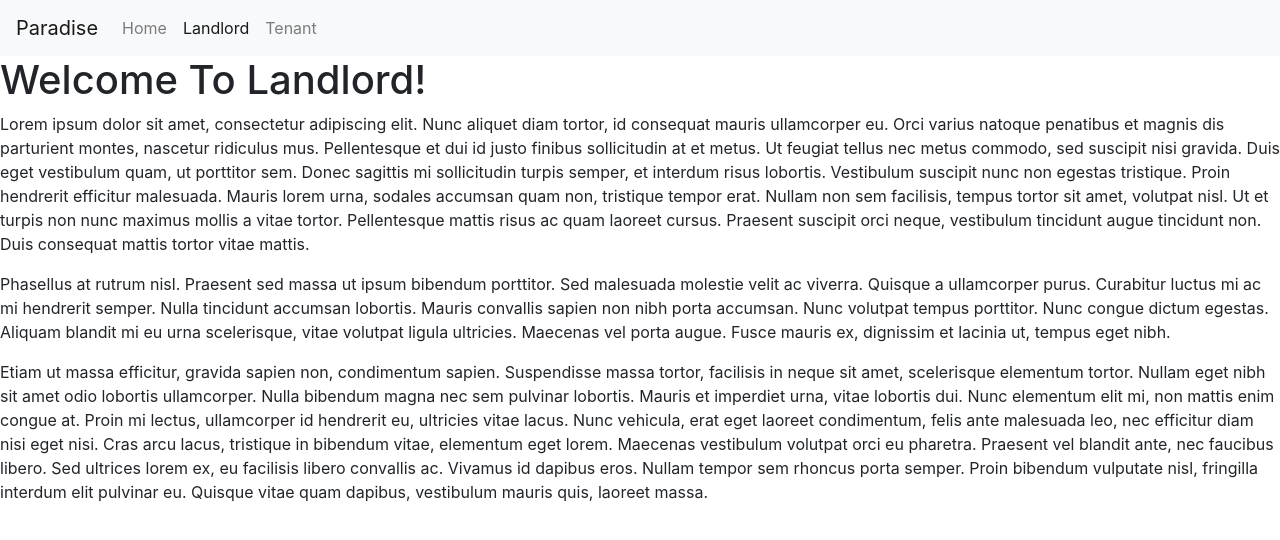
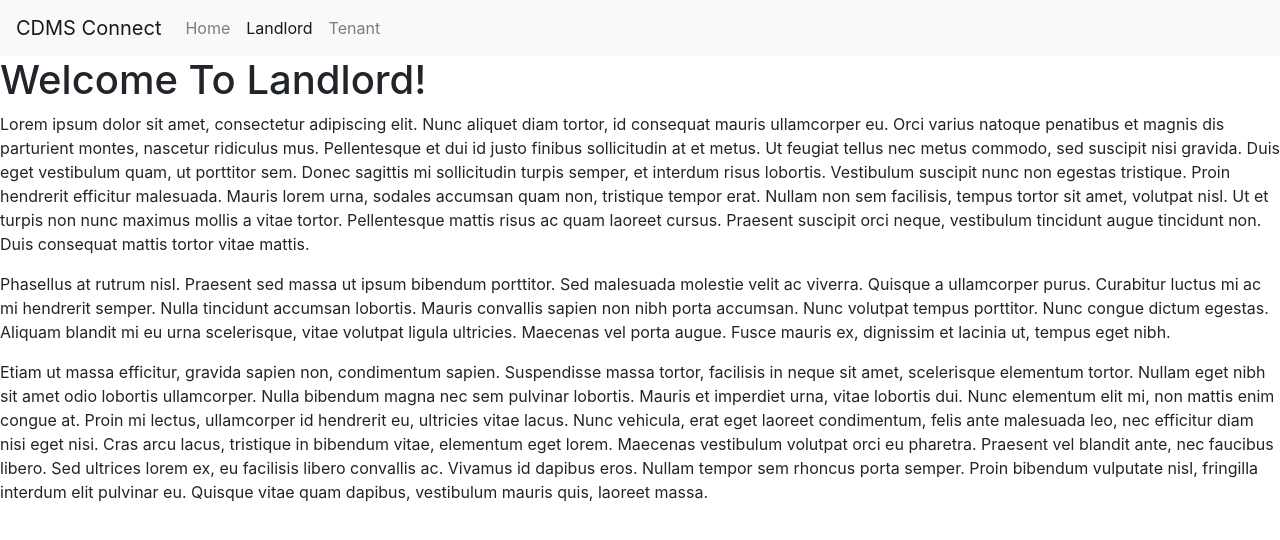
Before and after one commit to sgalarza419/tenant, a React (Create React App) app: page /landlord in a window 1280 px wide. Shown: the top 540 px of the page. Built offline with nearby package versions, Linux system fonts and the light colour scheme.

Commit message:
updated brand name in nav bar

```diff
--- a/src/Components/Navbar/index.jsx
+++ b/src/Components/Navbar/index.jsx
@@ -7,7 +7,7 @@ function Navbar() {
   return (
     <nav className="navbar navbar-expand-lg navbar-light bg-light">
       <Link className="navbar-brand" to="/">
-       Paradise
+       CDMS Connect
       </Link>
       <div>
         <ul className="navbar-nav">
```
